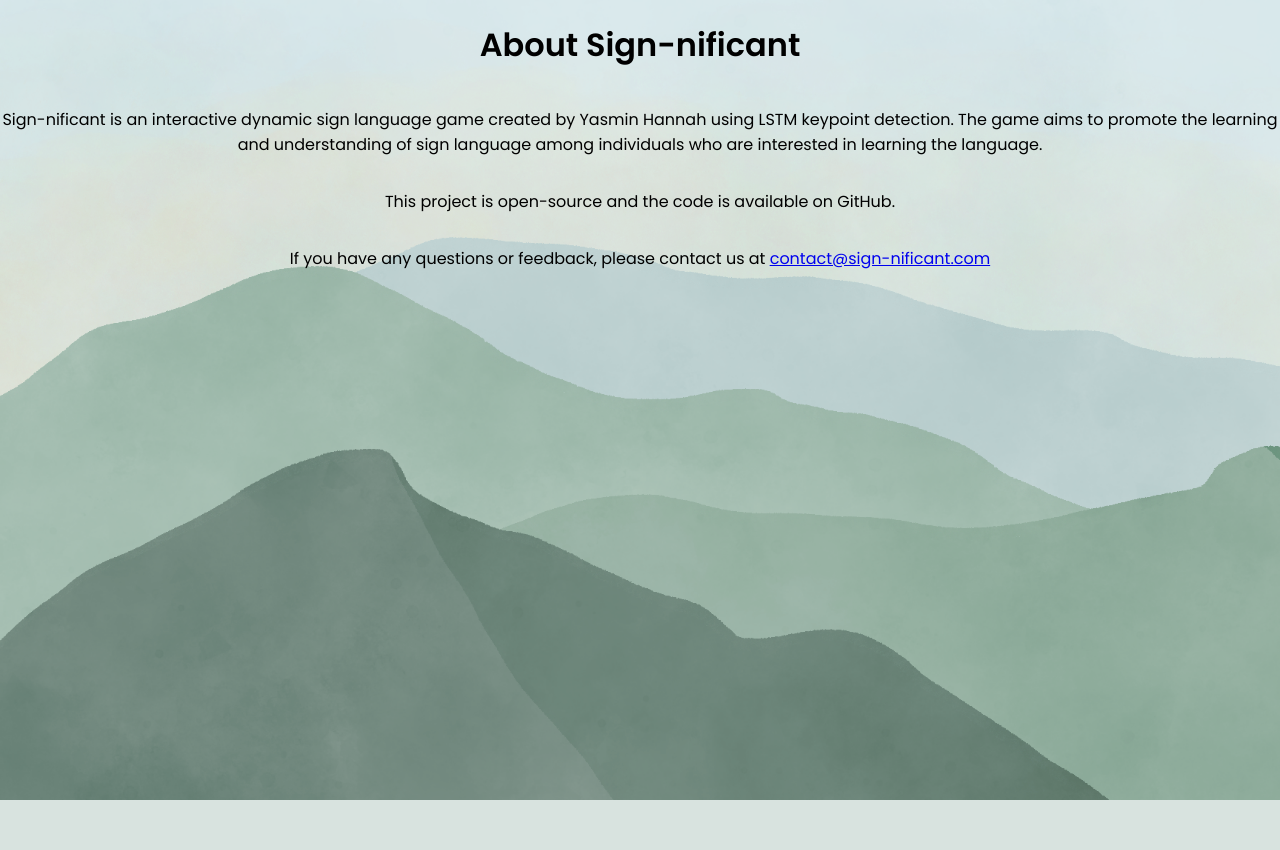
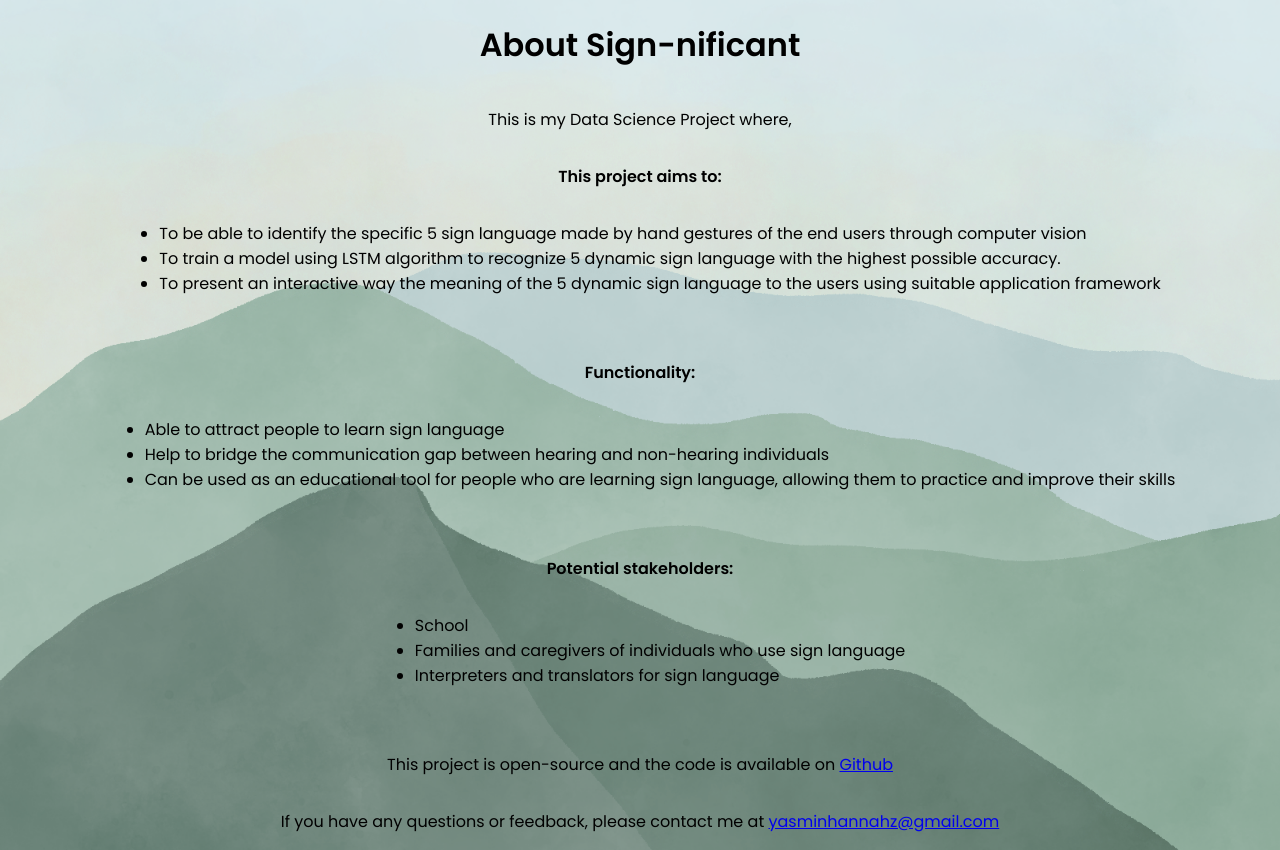
Before and after one commit to yasminhannahza/finalized-ds-project, a Flask app: page /about in a window 1280 px wide. Before the commit the page ends 800 px from the top, so only its background shows below. Run offline with Flask 2, Linux system fonts and the light colour scheme.

Commit message:
changes on about

```diff
--- a/templates/about.html
+++ b/templates/about.html
@@ -10,7 +10,7 @@
     <link rel="preconnect" href="https://fonts.gstatic.com" crossorigin />
     <link href="https://fonts.googleapis.com/css2?family=Poppins:wght@100;400;600&display=swap" rel="stylesheet" />
 
-    <title>About Us</title>
+    <title>About Sign-nificant</title>
     <meta name="description"
         content="Learn more about the team behind Sign-nificant, an interactive dynamic sign language recognizer" />
 </head>
@@ -19,9 +19,32 @@
   <div class="about-container">
     <h1>About Sign-nificant</h1>
 
-    <p style="text-align:center"> Sign-nificant is an interactive dynamic sign language game created by Yasmin Hannah using LSTM keypoint detection. The game aims to promote the learning and understanding of sign language among individuals who are interested in learning the language.</p>
-    <p style="text-align:center"> This project is open-source and the code is available on GitHub.</p>
-    <p style="text-align:center">If you have any questions or feedback, please contact us at <a href="mailto:contact@sign-nificant.com">contact@sign-nificant.com</a></p>
+    <p style="text-align:center"> This is my Data Science Project where,</p>
+    <p style="text-align:center"> <strong>This project aims to:</strong>
+        <ul>
+          <li>To be able to identify the specific 5 sign language made by hand gestures of the end users through computer vision</li>
+          <li>To train a model using LSTM algorithm to recognize 5 dynamic sign language with the highest possible accuracy.</li>
+          <li>To present an interactive way the meaning of the 5 dynamic sign language to the users using suitable application framework</li>
+        </ul>
+    </p>
+
+    <p style="text-align:center"> <strong>Functionality:</strong>
+      <ul>
+        <li>Able to attract people to learn sign language</li>
+        <li>Help to bridge the communication gap between hearing and non-hearing individuals </li>
+        <li>Can be used as an educational tool for people who are learning sign language, allowing them to practice and improve their skills</li>
+      </ul>
+    </p>
+
+  <p style="text-align:center"> <strong>Potential stakeholders:</strong>
+    <ul>
+      <li>School</li>
+      <li>Families and caregivers of individuals who use sign language </li>
+      <li>Interpreters and translators for sign language</li>
+    </ul>
+  </p>
+    <p style="text-align:center"> This project is open-source and the code is available on <a href="https://github.com/yasminhannahza/finalized-ds-project">Github</a></p>
+    <p style="text-align:center">If you have any questions or feedback, please contact me at <a href="mailto:yasminhannahz@gmail.com">yasminhannahz@gmail.com</a></p>
   </div>
 </body>
 
--- a/templates/index.html
+++ b/templates/index.html
@@ -226,7 +226,7 @@
   <div class="learning-container">
 
     <div class ="button">
-      <button onclick="window.location.href='/about'">About Me</button>
+      <button onclick="window.location.href='/about'">About</button>
       <button onclick="window.location.href='/manual'">User Manual</button>
 
 
```
